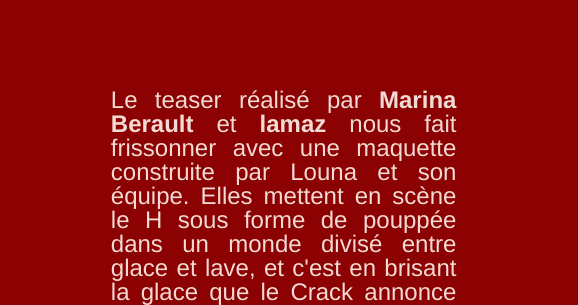
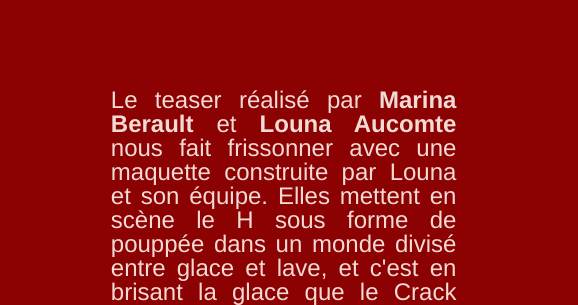
Before and after one commit to seg1-exe/1ermouvement, a website: page index.html in a window 1280 px wide. Shown: the part 2414-2719 px from the top of the page, 702-1280 px from the left. Drawn offline with nearby package versions, Linux system fonts and the light colour scheme.

Commit message:
changing link

```diff
--- a/index.html
+++ b/index.html
@@ -52,7 +52,7 @@
           <div class="mobile-visible">
             <iframe width="560" height="315" src="https://www.youtube.com/embed/kx2OSeLOuBU?si=15l9ViTV3oeVwztS" title="YouTube video player" frameborder="0" allow="accelerometer; autoplay; clipboard-write; encrypted-media; gyroscope; picture-in-picture; web-share" referrerpolicy="strict-origin-when-cross-origin" allowfullscreen></iframe>
           </div>
-        <p>Le teaser réalisé par <a href="https://www.instagram.com/marimaruyyy/">Marina Berault</a> et <a href="https://www.instagram.com/laamazzz/">lamaz</a> nous fait frissonner avec une maquette construite par Louna et son équipe. Elles mettent en scène le H sous forme de pouppée dans un monde divisé entre glace et lave, et c'est en brisant la glace que le Crack annonce la date à travers une éruption de papillons.</p>
+        <p>Le teaser réalisé par <a href="https://www.instagram.com/marimaruyyy/">Marina Berault</a> et <a href="https://www.instagram.com/lvact/">Louna Aucomte</a> nous fait frissonner avec une maquette construite par Louna et son équipe. Elles mettent en scène le H sous forme de pouppée dans un monde divisé entre glace et lave, et c'est en brisant la glace que le Crack annonce la date à travers une éruption de papillons.</p>
         </div>
 
         <div class="songs">
```
